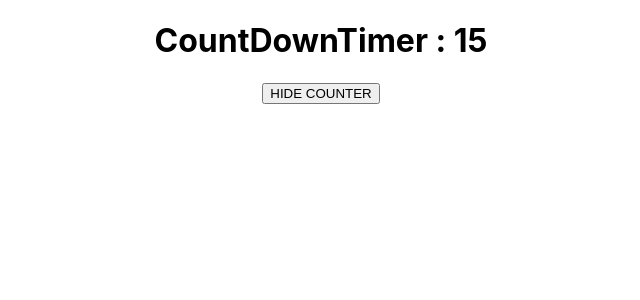
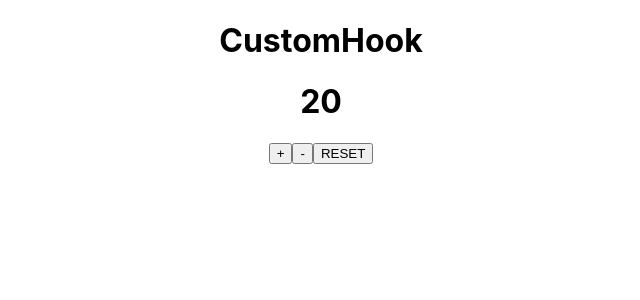
Before and after one commit to BSRINU1996/todo-application, a React (Create React App) app: page / in a window 1280 px wide. Shown: the top 300 px of the page, without its empty margins (319-959 px from the left). Built offline with nearby package versions, Linux system fonts and the light colour scheme.

Commit message:
custom hook creation named useCounter

```diff
--- a/src/App.js
+++ b/src/App.js
@@ -7,9 +7,10 @@ import './App.css';
 // import BatchUpdate from './BatchUpdate'
 // import TicTacToe from './TicTacToe';
 // import Posts from './Posts';
-import Timer from './Timer'
+// import Timer from './Timer'
 // import Practice from './Practice.js';
 import {useState} from 'react'
+import CustomHook from './CustomHook'
 
 
 function App() {
@@ -26,9 +27,9 @@ function App() {
       {/* <TicTacToe/> */}
       {/* <Posts/> */}
 
-      {showTimer && <Timer/>}
-      <button onClick={()=>{setShowTimer(!showTimer)}}>{showTimer ? "HIDE COUNTER" : "SHOW COUNTER"   }</button>
-
+      {/* {showTimer && <Timer/>} */}
+      {/* <button onClick={()=>{setShowTimer(!showTimer)}}>{showTimer ? "HIDE COUNTER" : "SHOW COUNTER"   }</button> */}
+       <CustomHook/>
     </div>
   );
 }
--- /dev/null
+++ b/src/CustomHook.jsx
@@ -0,0 +1,38 @@
+import React from 'react';
+import {useState} from 'react';
+const useCounter =(initialValue) => {
+  const [valuEe,setValue]=useState(initialValue);
+     const counter  = valuEe;
+    function setIncrement (byInc) {
+     setValue(valuEe+byInc);
+     return valuEe;
+    }
+    function setDecrement (byDec) {
+     setValue(valuEe-byDec);
+     return valuEe;
+    }
+    function setReset () {
+     setValue(100);
+     return valuEe;
+    }
+    return {counter,setIncrement,setDecrement,setReset}
+}
+
+const CustomHook = () => {
+
+
+  const {counter,setIncrement,setDecrement,setReset} = useCounter(20)
+
+  return (
+    <>
+    <h1>CustomHook</h1>
+    <h1>{counter}</h1>
+    <button onClick={()=>{setIncrement(1)}}>+</button>
+    <button onClick={()=>{setDecrement(3)}}>-</button>
+    <button onClick={()=>{setReset()}}>RESET</button>
+    </>
+
+  )
+}
+
+export default CustomHook;
--- a/src/Timer.jsx
+++ b/src/Timer.jsx
@@ -1,7 +1,7 @@
 import React,{useState,useEffect} from 'react'
 
 const Timer = () => {
-    const [value, setValue]=useState(20);
+    const [value, setValue]=useState(10);
 
     useEffect(()=>{
         console.log("callBack in the useEffect called")
```
